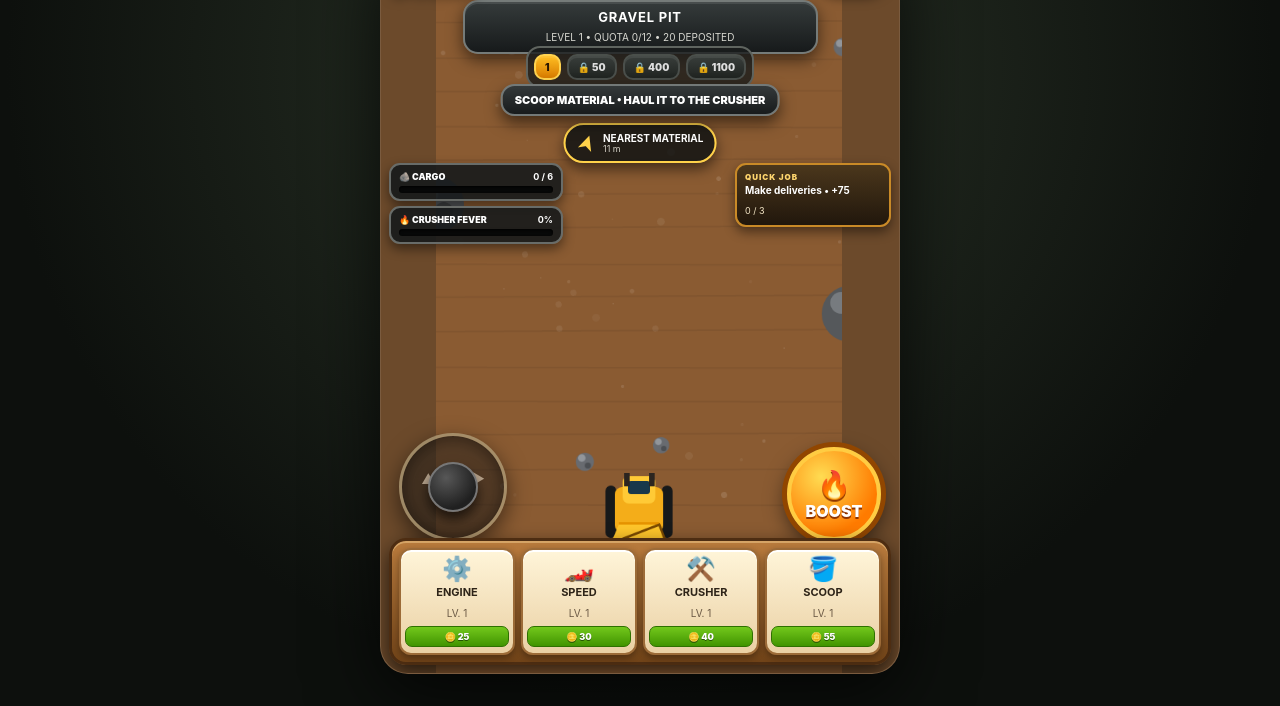
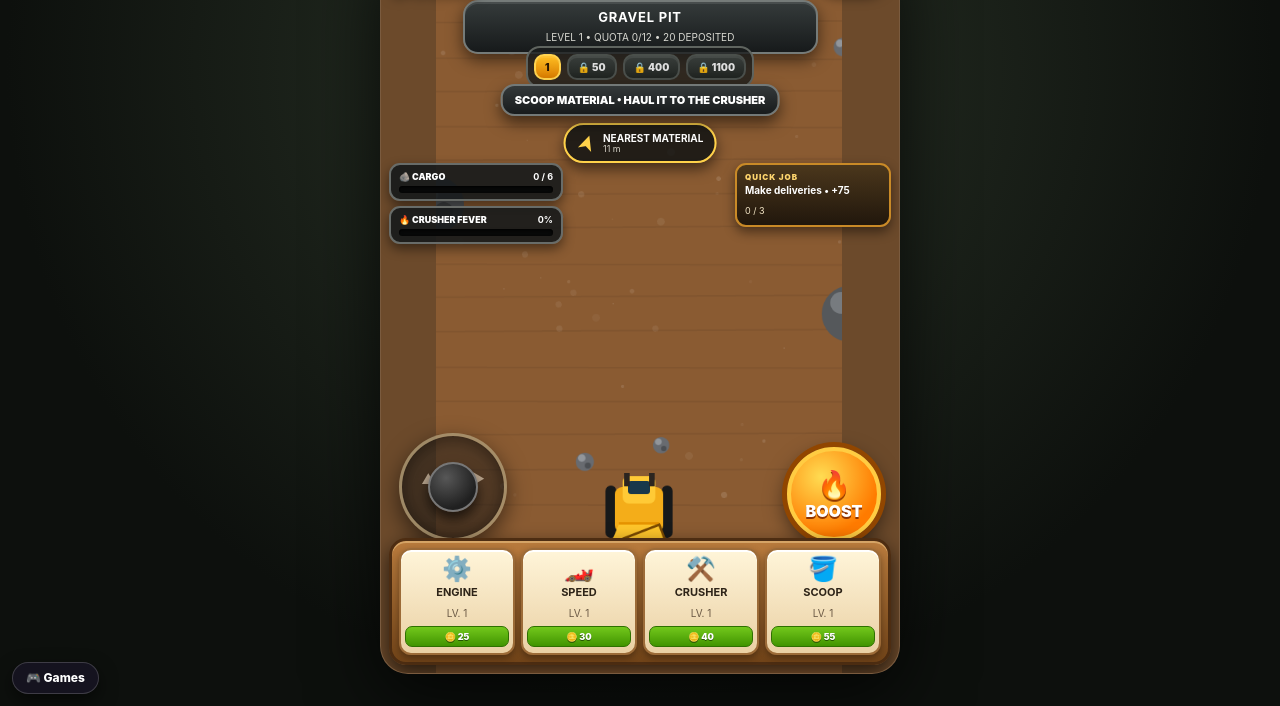
Before and after one commit to logankrieger317/mine-dozer, a website built with Vite: page index.html in a window 1280 px wide. Shown: the part 94-800 px from the top of the page. Built offline with nearby package versions, Linux system fonts and the light colour scheme; animation ran at ten frames a second.

Commit message:
Add arcade menu link to Mine Dozer

```diff
--- a/index.html
+++ b/index.html
@@ -5,8 +5,13 @@
     <meta name="viewport" content="width=device-width, initial-scale=1.0, maximum-scale=1.0, user-scalable=no" />
     <meta name="theme-color" content="#15121f" />
     <title>Mine Dozer</title>
+    <style>
+      .arcade-launcher{position:fixed;z-index:1000;left:12px;bottom:12px;padding:9px 13px;border-radius:999px;background:#171421e8;border:1px solid #ffffff2c;color:#fff;text-decoration:none;font:800 12px/1 Inter,ui-sans-serif,system-ui,sans-serif;box-shadow:0 7px 18px #0008;backdrop-filter:blur(8px)}
+      .arcade-launcher:hover{border-color:#ffd45a;color:#ffd45a}
+    </style>
   </head>
   <body>
+    <a class="arcade-launcher" href="./arcade/">🎮 Games</a>
     <div id="app"></div>
     <script type="module" src="/src/main.ts"></script>
   </body>
```
